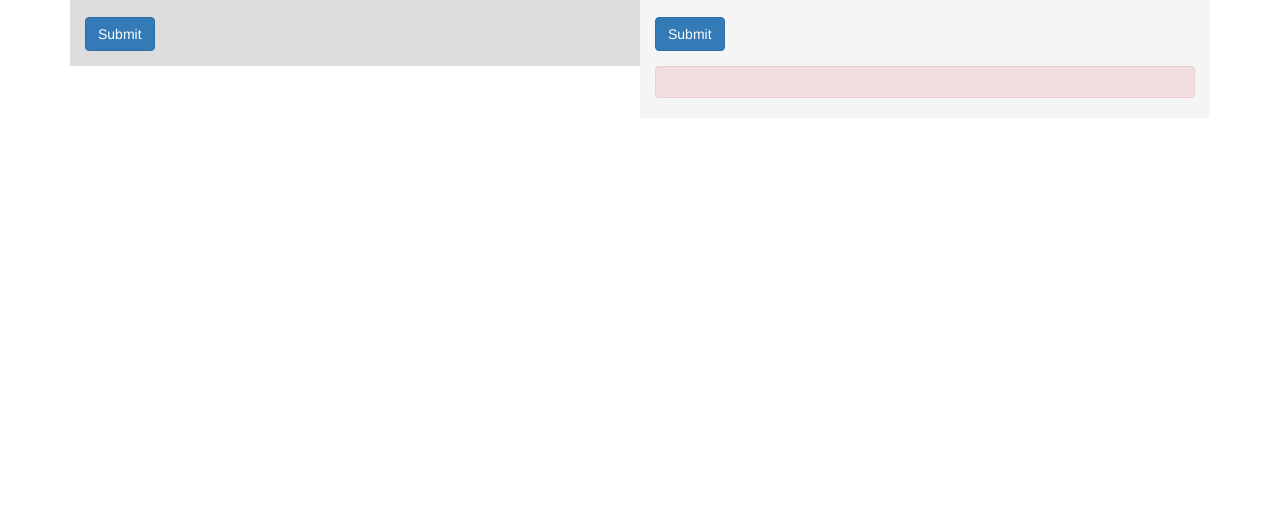
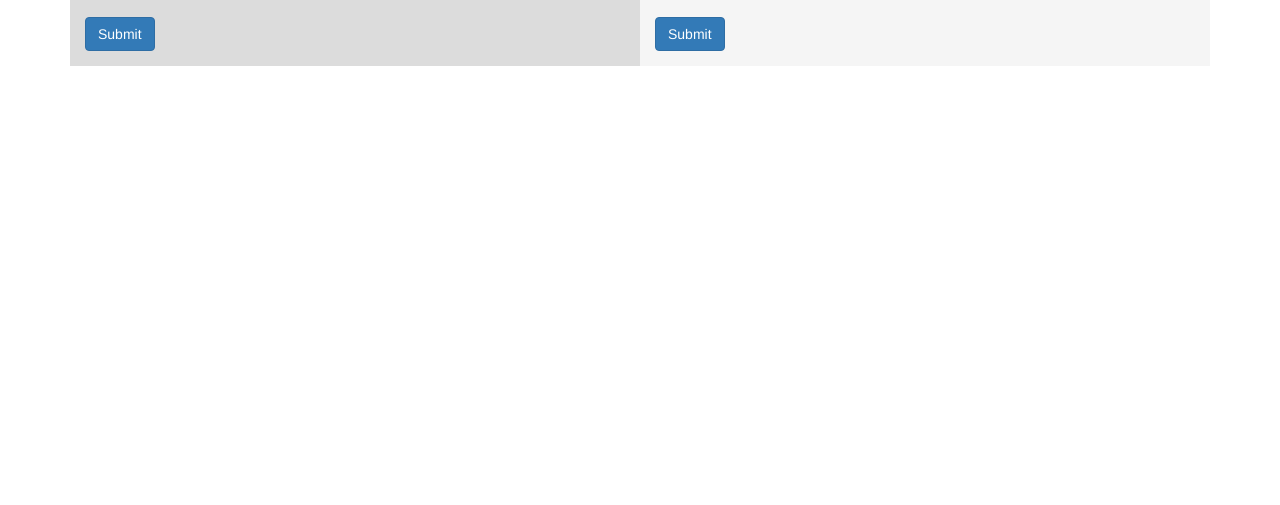
Before and after one commit to claudiunicolaa/blockchain, a website: page powergrid/src/index.html in a window 1280 px wide. Shown: the part 295-800 px from the top of the page. Drawn offline with nearby package versions, Linux system fonts and the light colour scheme; files whose address does not match are found by name.

Commit message:
by default hide error div

```diff
--- a/powergrid/src/index.html
+++ b/powergrid/src/index.html
@@ -50,7 +50,7 @@
               <button type="submit" class="btn btn-primary">Submit</button>
             </div>
           </form>
-          <div id="errorRetrieveAmount" class="alert alert-danger" role="alert"></div>
+          <div id="errorRetrieveAmount" class="alert alert-danger hide" role="alert"></div>
         </div>
         <p id="accountAddress" class="text-center"></p>
         <p id="accountBalance" class="text-center"></p>
```
